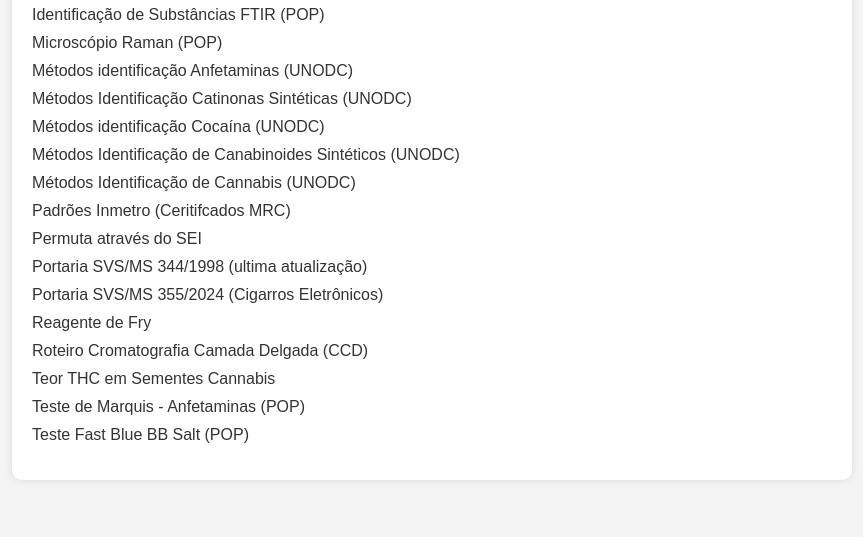
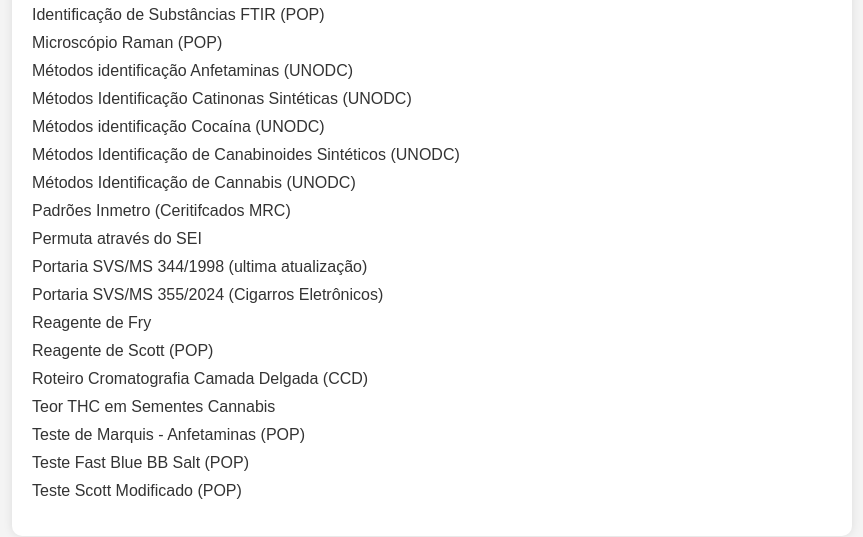
Before and after one commit to jpaulocts/labquim, a plain HTML site: page index.html in a window 1280 px wide. Shown: the part 321-858 px from the top of the page, without its empty margins (208-1071 px from the left). Before the commit the page ends 821 px from the top, so only its background shows below. Drawn offline with Linux system fonts and the light colour scheme.

Commit message:
adding pops

```diff
--- a/index.html
+++ b/index.html
@@ -122,6 +122,8 @@
         <li><a href="https://antigo.anvisa.gov.br/documents/10181/5548362/RDC_855_2024_COMP.pdf/1031cc35-d694-4b90-8b4c-ea3596c40c90" target="_blank">Portaria SVS/MS 355/2024 (Cigarros Eletrônicos)</a></li>
         <li><a href="https://www.unodc.org/documents/scientific/STNAR48_Rev.1_ebook.pdf" target="_blank">Métodos Identificação de Canabinoides Sintéticos (UNODC)</a></li>
         <li><a href="https://www.unodc.org/documents/scientific/STNAR49_Synthetic_Cathinones_E.pdf" target="_blank">Métodos Identificação Catinonas Sintéticas (UNODC)</a></li>
+        <li><a href="Documentos/POP 005-MAQ - Teste de Scott Modoficado - Cocaína.pdf" target="_blank"> Teste Scott Modificado (POP)</a></li>
+        <li><a href="Documentos/POP 007-PRS - Reagente de Scott.pdf" target="_blank"> Reagente de Scott (POP)</a></li>
         <!-- Adicione mais itens conforme necessário -->
     </ul>
 </div>
```
Also changed, not shown: 2 other files.
